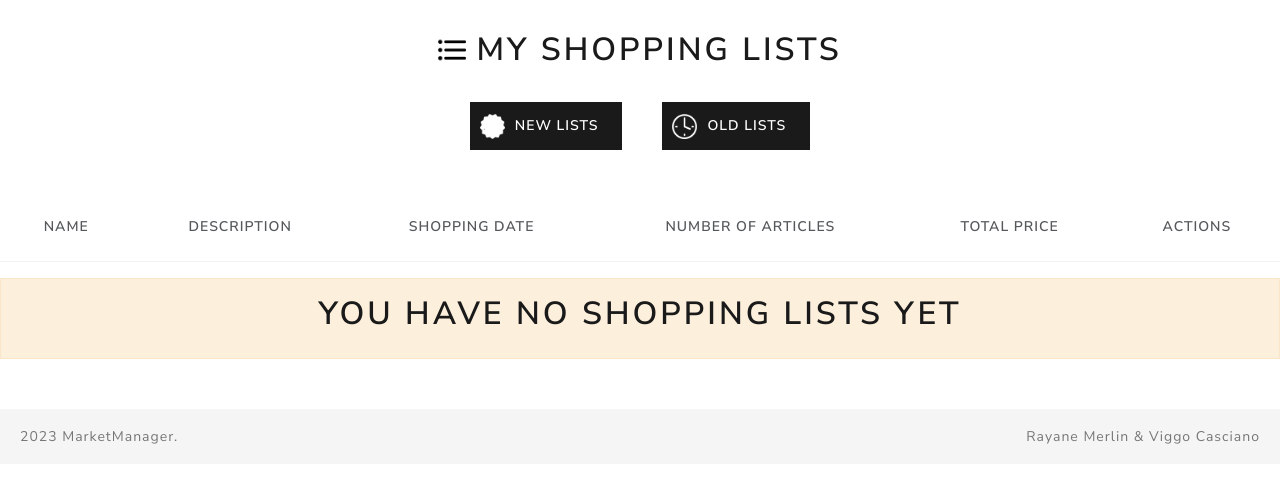
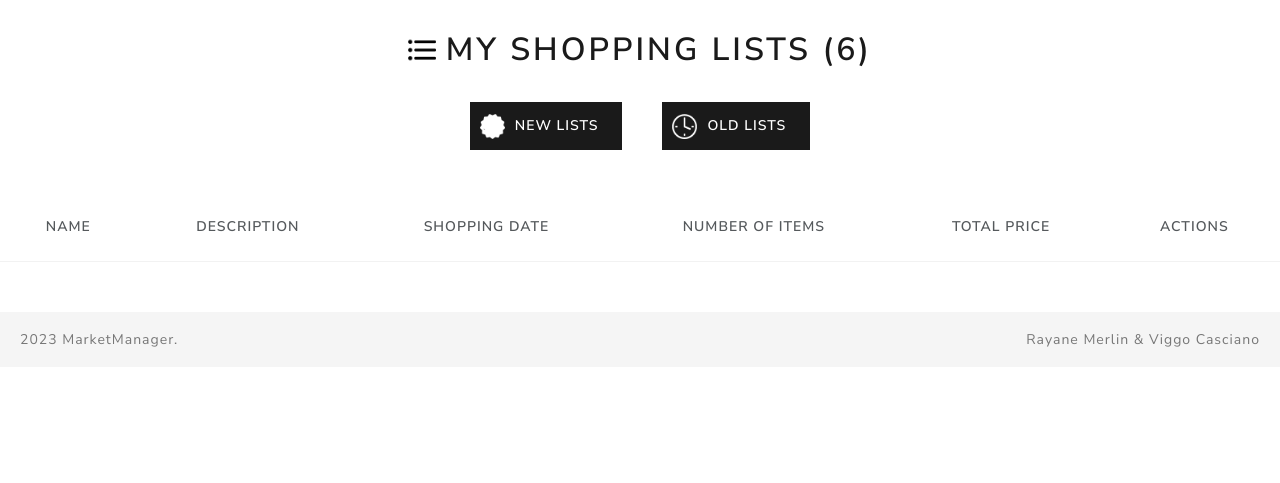
Before and after one commit to rayaaaneee/MarketManager, a Symfony app: template templates/list/list.html.twig in a window 1280 px wide. Shown: the part 70-553 px from the top of the page. Run offline with Twig, Linux system fonts and the light colour scheme; the template is opened without the code that fills it: most values are stand-ins (such as "Sample title", 1, 10 or a date in 2020); lists and menus that the app fills with data are empty; some libraries are stand-ins or nearby versions.

Commit message:
Change article to item in pages (not in code)

```diff
--- a/templates/article/article.html.twig
+++ b/templates/article/article.html.twig
@@ -6,7 +6,7 @@
 	{% block stylesheet %}
 		<link rel="stylesheet" href="{{ asset('assets/css/article.css') }}">
 	{% endblock stylesheet%}
-	{{ include('title.page.html.twig', {title: 'Articles ('~ pagination.totalItemCount ~')', 'file' : 'article.png'}) }}
+	{{ include('title.page.html.twig', {'title' : title, 'file' : 'article.png'}) }}
 	{{ include('article/article.search.bar.html.twig', {'nbArticles' : pagination|length}) }}
 	{{ include('pagination.html.twig', { 'class' : 'pagination-top', 'nbArticles' : pagination|length, 'parameterClass' : 'pagination-lg'}) }}
 	<table class="table table-hover">
--- a/templates/list/list.html.twig
+++ b/templates/list/list.html.twig
@@ -1,6 +1,11 @@
 {% extends 'base.html.twig' %}
 
-{% block title %}Shopping lists
+{% block title %}
+	{% if shopping_lists|length > 0 %}
+		{{ 'Shopping lists ('~ shopping_lists|length ~')' }}
+	{% else %}
+		{{ 'Shopping lists' }}
+	{% endif %}
 {% endblock %}
 
 {% block stylesheets %}
--- a/templates/list/list.new.old.template.html.twig
+++ b/templates/list/list.new.old.template.html.twig
@@ -12,7 +12,7 @@
 			<th>Name</th>
 			<th>Description</th>
 			<th>Shopping date</th>
-			<th>Number of articles</th>
+			<th>Number of items</th>
 			<th>Total price</th>
 			<th>actions</th>
 		</tr>
--- a/templates/list/list.show.html.twig
+++ b/templates/list/list.show.html.twig
@@ -50,9 +50,8 @@
 						</div>
 					{% endif %}
 				{% else %}
-					<h2 class="title-part">
-						My articles ({{ shopping_list.nbArticles }}) :</h2>
 					{{ include('pagination.html.twig', { 'pagination': pagination}) }}
+					<h2 class="title-part">My items ({{ shopping_list.nbArticles }}) :</h2>
 					<div class="article-container">
 						{% for article in articles %}
 							<div class="article-card">
--- a/templates/navbar.html.twig
+++ b/templates/navbar.html.twig
@@ -1,6 +1,4 @@
-{% block stylesheet %}
-
-{% endblock %}
+{% block stylesheet %}{% endblock %}
 
 {% block body %}
 	<nav class="navbar navbar-expand-lg navbar-dark bg-primary">
@@ -8,7 +6,8 @@
 			<div class="title-menu-container">
 				<a class="navbar-brand" href="{{ path('home') }}">
 					<img src="{{ asset('img/icon.png') }}" alt="logo" draggable="false">
-          <p>Market Manager<p>
+					<p>Market Manager</p>
+					<p></p>
 				</a>
 			</div>
 			<button class="navbar-toggler" type="button" data-bs-toggle="collapse" data-bs-target="#navbarColor01" aria-controls="navbarColor01" aria-expanded="false" aria-label="Toggle navigation">
@@ -21,7 +20,7 @@
 							<a class="nav-link" href="{{ path('list') }}">Lists</a>
 						</li>
 						<li class="nav-item">
-            <a class="nav-link" href="{{ path('article') }}">Articles</a>
+							<a class="nav-link" href="{{ path('article') }}">Items</a>
 						</li>
 						<li class="nav-item">
 							<a class="nav-link" href="{{ path('new_list') }}">New list</a>
@@ -34,7 +33,8 @@
 						<div class="hello-text-image-container">
 							<img class="hello-image" src="{{ asset('img/hello.png') }}" alt="hello" draggable="false" width="25" height="25">
 							<div class="hello-text-container">
-                <p class="hello-text">Hello {{ app.session.get('Surname') }}</p>
+								<p class="hello-text">Hello
+									{{ app.session.get('Surname') }}</p>
 							</div>
 						</div>
 						<a href="{{ path('disconnect') }}" type="button" class="btn btn-primary">Disconnect</a>
@@ -42,7 +42,7 @@
 				{% else %}
 					<div class="nav-text-right-disconnected">
 						<a href="{{ path('connect') }}" type="button" class="btn btn-primary">Connect</a>
-          <a href="{{ path('register') }}"type="button" class="btn btn-primary">Sign Up</a>
+						<a href="{{ path('register') }}" type="button" class="btn btn-primary">Sign Up</a>
 					</div>
 				{% endif %}
 			</div>
```
Also changed, not shown: src/Controller/ArticleController.php (+24 -3 lines). Lines whose indentation alone changed are shown as unchanged.
